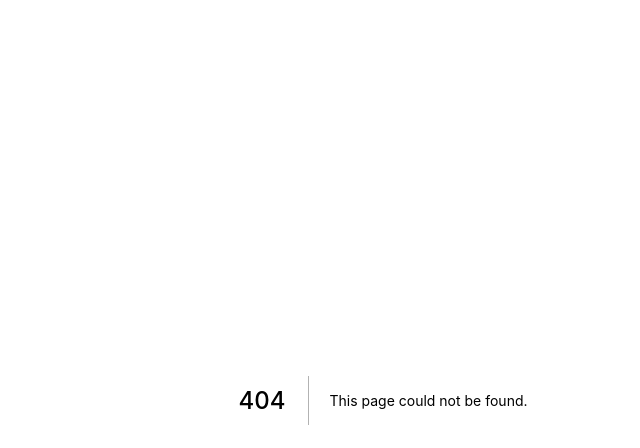
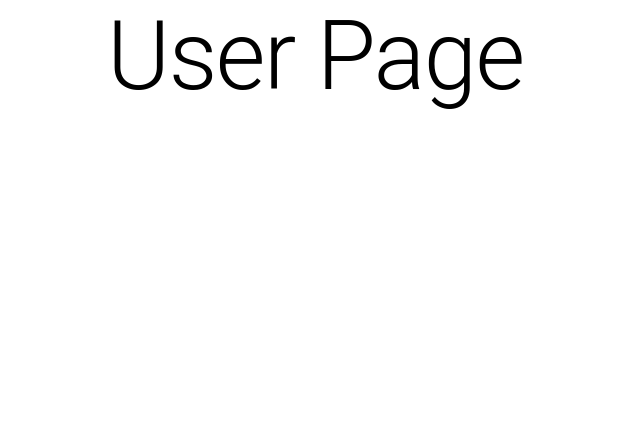
Before and after one commit to acalvom/nextjs-hello-world, a Next.js app: page /blog/users/1 in a window 1280 px wide. Before the commit this address had no page. Shown: the top 448 px of the page, without its empty margins (257-897 px from the left). Built offline with nearby package versions, Linux system fonts and the light colour scheme.

Commit message:
Create users path & Refactor routes

```diff
--- a/pages/posts.tsx
+++ b/pages/blog/posts.tsx
@@ -13,7 +13,7 @@ import {
 import { GetStaticProps, NextPage } from "next";
 import Head from "next/head";
 import Link from "next/link";
-import { Post } from "../types/PostTypes";
+import { Post } from "../../types/PostTypes";
 
 const Posts: NextPage<{ posts: Post[] }> = ({ posts }) => {
   // console.log(posts);
--- /dev/null
+++ b/pages/blog/users/[id].tsx
@@ -0,0 +1,14 @@
+import { Container, Typography } from "@mui/material";
+import type { NextPage } from "next";
+
+const User: NextPage = () => {
+  return (
+    <Container maxWidth="sm">
+      <Typography variant="h1" component="div" gutterBottom>
+        User Page
+      </Typography>
+    </Container>
+  );
+};
+
+export default User;
--- a/pages/index.tsx
+++ b/pages/index.tsx
@@ -12,7 +12,7 @@ const Home: NextPage = () => {
       <Typography variant="h1" component="div" gutterBottom>
         Home
       </Typography>
-      <Link href="/posts">
+      <Link href="/blog/posts">
         <Button sx={{ m: 2 }} variant="contained">
           Check posts
         </Button>
```
